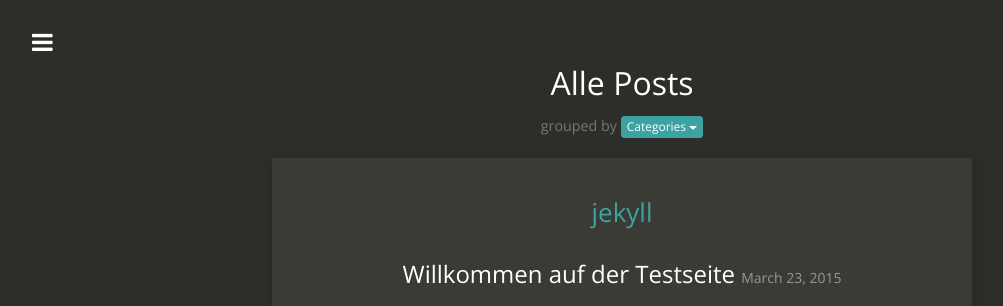
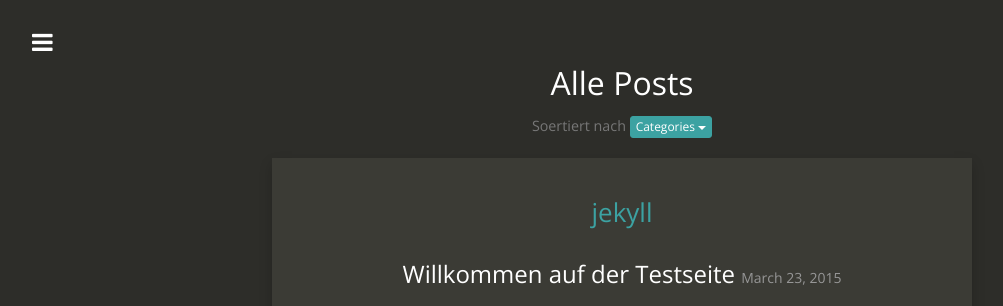
Before and after one commit to eski1337/lblb-it-ffd00, a Jekyll site: the page built from posts-by-categories.html, in a window 1280 px wide. Shown: the top 306 px of the page, without its empty margins (18-1021 px from the left). Built offline with Jekyll 4.4.1, drawn with Linux system fonts in a browser that asks for light colours; nearby versions of some CDN libraries.

Commit message:
posts-by-categories.html: changed

```diff
--- a/posts-by-categories.html
+++ b/posts-by-categories.html
@@ -9,7 +9,7 @@ make-smaller-titles: true
 
     <h1 class="header author-header">{{ site.author_name }}</h1>
     <h2 class="header" itemprop="headline">Alle Posts</h2>
-    <h2 class="header categories" itemprop="headline"><small>grouped by
+    <h2 class="header categories" itemprop="headline"><small>Soertiert nach
 
       <div class="dropdown btn-group">
         <button class="btn btn-categories dropdown-toggle btn-xs" type="button" data-toggle="dropdown">Categories
```
